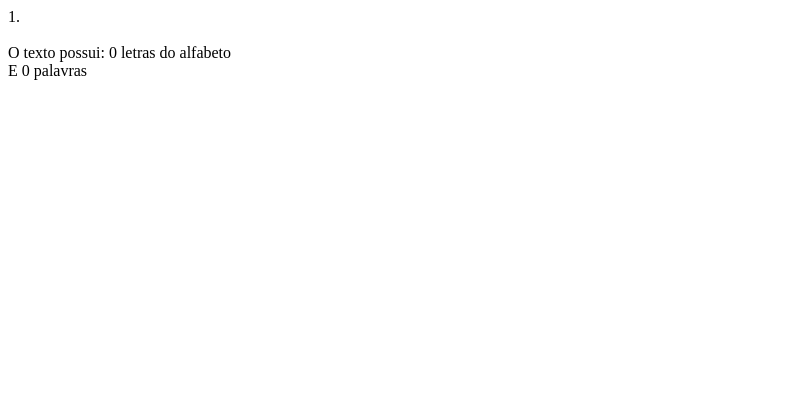
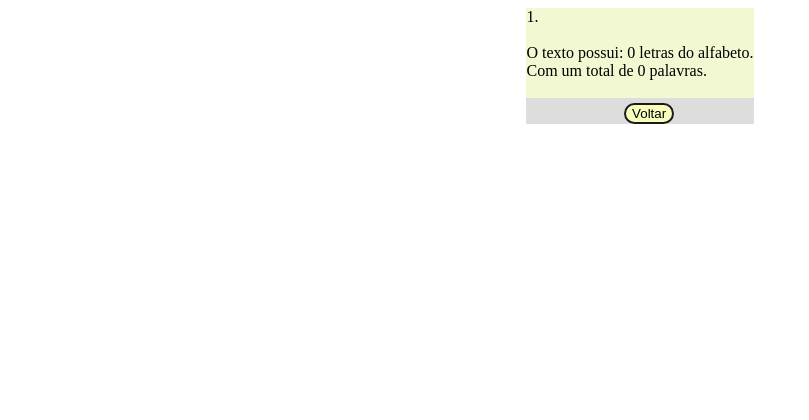
Before and after one commit to tvlas/text-analyzer, a Django app: template upload/templates/upload/showfile.html in a window 1280 px wide. Shown: the top 420 px of the page, without its empty margins (0-809 px from the left). Run offline with Django 4.2, Linux system fonts and the light colour scheme; the template is opened without the code that fills it, so the values that code supplies are empty.

Commit message:
read file problem solved and css implementations

```diff
--- a/static/styles.css
+++ b/static/styles.css
@@ -34,3 +34,27 @@ input[type="file"] {
     top: 95%;
     left: 77%;
 }
+
+
+.result_content {
+    margin-left: auto;
+    margin-right: auto;
+    background-color: rgb(221, 221, 221);
+    width:fit-content;
+    height:fit-content;
+}
+
+
+.result {
+    background-color: rgb(241, 248, 210);
+    width:fit-content;
+    height: fit-content;
+}
+
+.result_bt {
+    margin-left:43%;
+    margin-top:5px;
+    border: 2px solid rgb(27, 27, 27);
+    border-radius: 40px;
+    background-color: rgb(248, 255, 189);
+}
--- a/upload/templates/upload/showfile.html
+++ b/upload/templates/upload/showfile.html
@@ -1,10 +1,17 @@
 {% extends './base.html' %}
 
 {% block content %}
-
+<div class="result_content">
+    <div class="result">
 {{data|linenumbers|linebreaksbr}}
 <br><br>
-O texto possui: {{data|length}} letras do alfabeto<br>
+O texto possui: {{data|length}} letras do alfabeto.<br>
 
-E {{data.split|length}} palavras
+Com um total de {{data.split|length}} palavras.<br><br>
+
+
+    </div>
+<input class="result_bt" type="button" value="Voltar" onclick="history.back()">
+</div>
+
 {% endblock %}
--- a/upload/templates/upload/upload.html
+++ b/upload/templates/upload/upload.html
@@ -10,6 +10,6 @@
         <input type="file" name="document">
         <button type ="submit"> Enviar</button>
     </form>
-    <h3 class="inst"> Somente arquivos .txt são suportados</h3>
+    <h3 class="inst"> Apenas arquivos .txt são suportados</h3>
 </div>
 {% endblock %}
```
Also changed, not shown: upload/views.py (+5 -2 lines).
